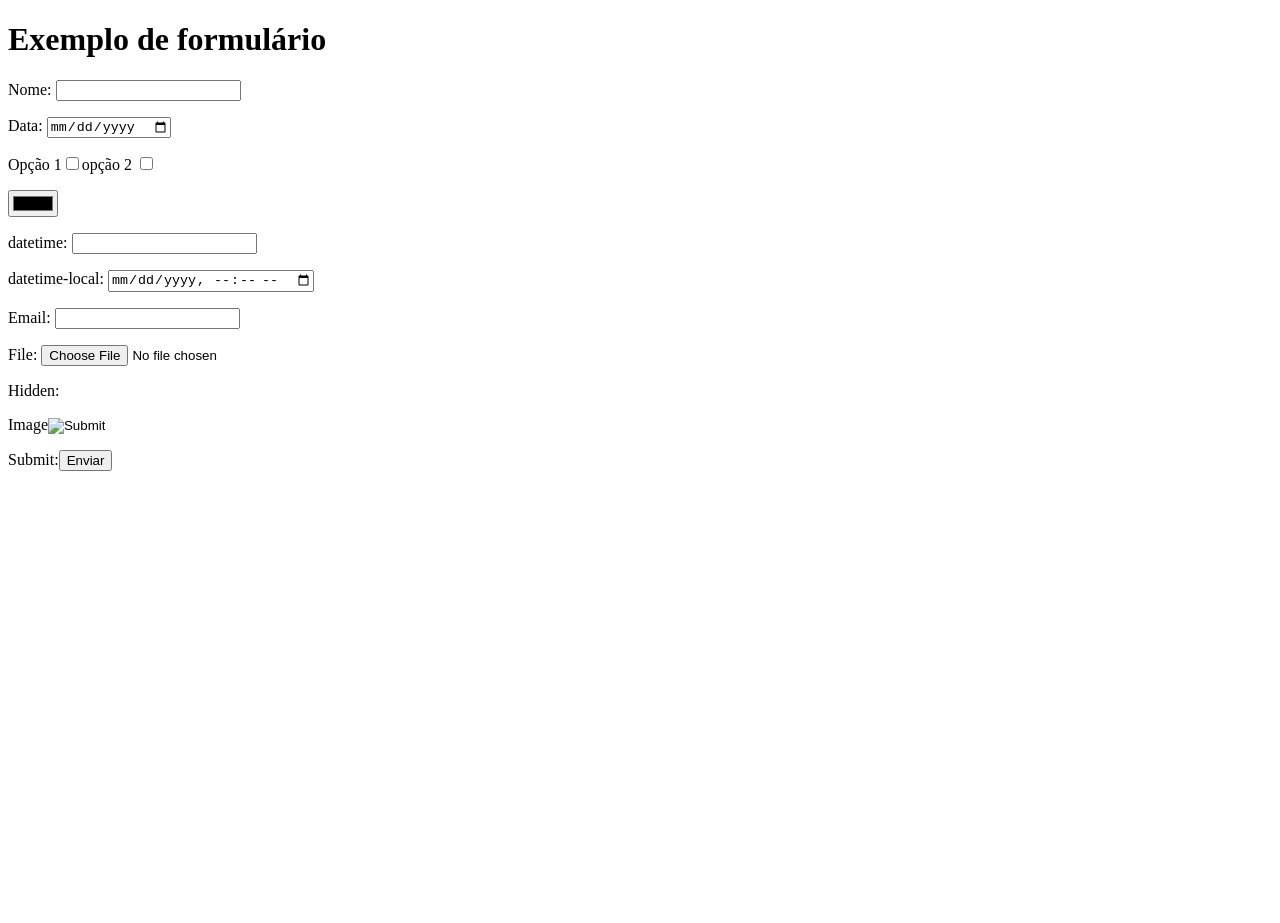
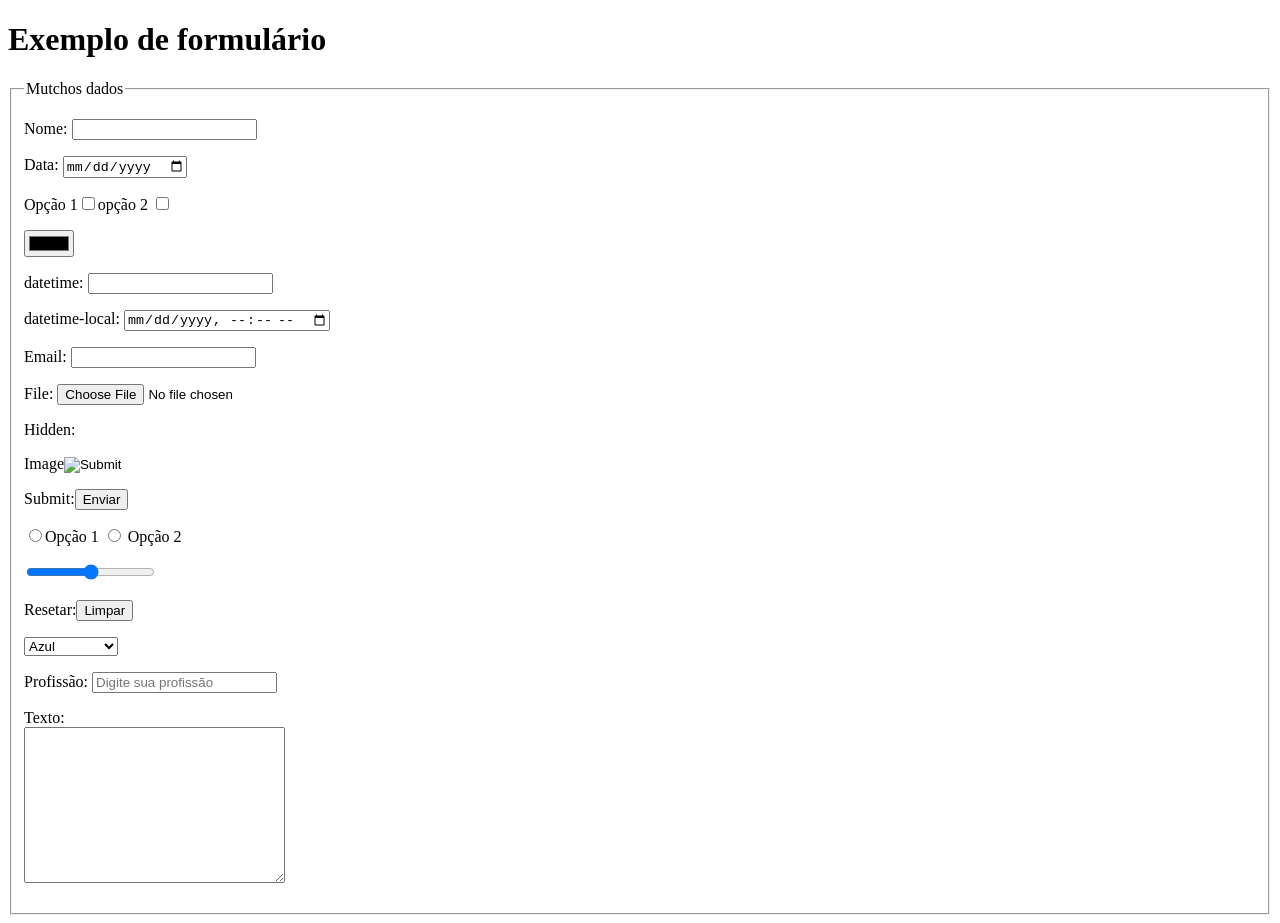
Before and after one commit to Schultz126/modulo-4, a plain HTML site: page capítulo-24/html/exemploSimples.html in a window 1280 px wide. Before the commit the page ends 800 px from the top, so only its background shows below. Drawn offline with Linux system fonts and the light colour scheme.

Commit message:
Update exemploSimples.html

```diff
--- a/capítulo-24/html/exemploSimples.html
+++ b/capítulo-24/html/exemploSimples.html
@@ -12,6 +12,8 @@
     <!--method pode ser GET, por padrão, ou POST. A mudança está no local em que os dados submetidos irão aparecer-->
     <!--POST não protege os dados, para isso tem de ser usar https (mais coisas para estudar depois )-->
     <form autocomplete="off" method="POST" autocapitalize="on">
+        <fieldset>
+            <legend>Mutchos dados</legend>
                 <p><label for="nome">Nome:</label> <input type="text" id="nome"></p>
                 <p>Data: <input type="date"></p>
                 <p>Opção 1<input type="checkbox" name="checagem">opção 2 <input type="checkbox" name="checagem"></p>
@@ -23,6 +25,32 @@
                 <p>Hidden: <input type="hidden"></p>
                 <p>Image<input type="image"></p>
                 <p>Submit:<input type="submit" value="Enviar"></p>
+                <p><input type="radio" name="bola" id="op1" value="M"><label for="op1">Opção 1</label> <input type="radio" name="bola" id="op2" value="F"> <label for="op2">Opção 2</label></p>
+                <p><input type="range" min="1" max="5"></p>
+                <p>Resetar:<input type="reset" value="Limpar"></p>
+                <select name="cores" id="cores">
+                    <optgroup label="Primárias">
+                        <option value="Azul">Azul</option>
+                        <option value="Amarelo">Verde</option>
+                        <option value="Vermelho">Vermelho</option>
+                    </optgroup>
+                    <optgroup label="Secundárias">
+                        <option value="Verde">Verde</option>
+                        <option value="Roxo">Roxo</option>
+                        <option value="Laranja">Laranja</option>
+                    </optgroup>
+                </select>
+                <p><label for="profissao">Profissão: <input type="text" id="profissao" placeholder="Digite sua profissão" list="lista"></label></p>
+                <datalist id="lista">
+                    <option value="DEV">Desenvolvedor</option>
+                    <option value="PROF">Professor</option>
+                    <option value="FLOR">Florista</option>
+                </datalist>
+                <p>
+                    Texto: <br>
+                    <textarea name="textbox" id="textbox" cols="30" rows="10"></textarea>
+                </p>
+        </fieldset>
     </form>
 </body>
 </html>
```
Lines whose indentation alone changed are shown as unchanged.
